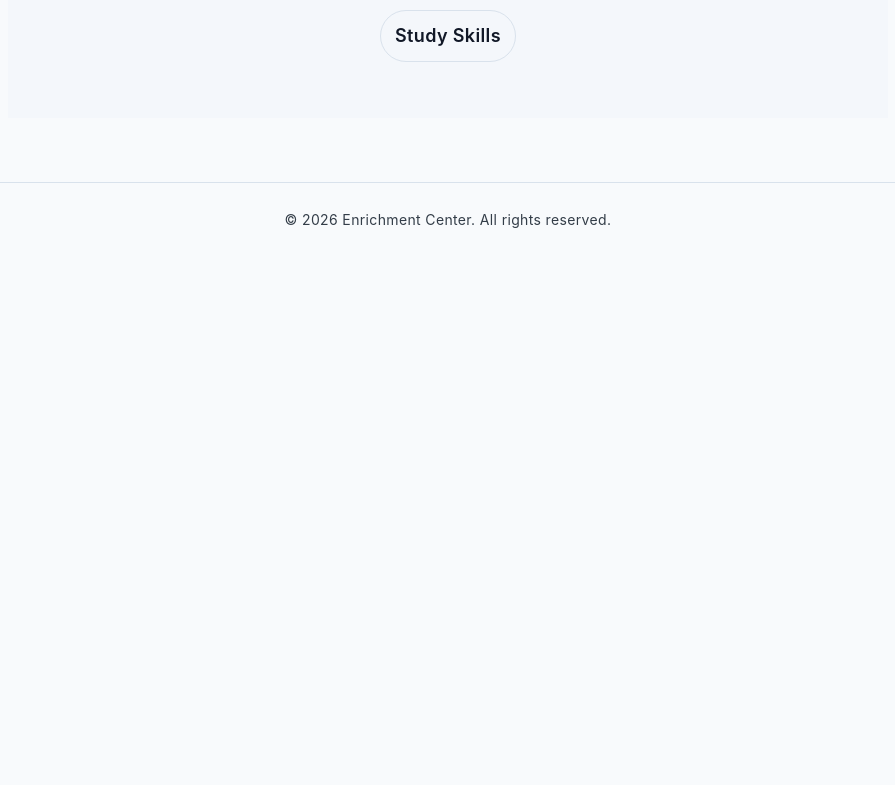
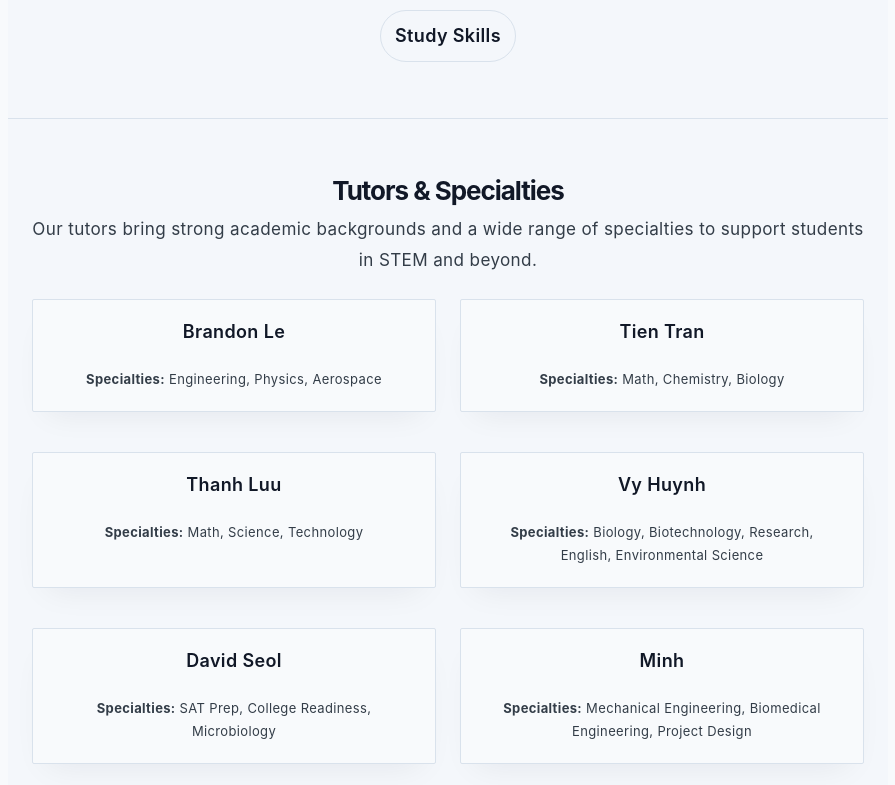
Before and after one commit to davidseol628-sketch/davids-website, a React (Vite) app: page /tutoring in a window 1280 px wide. Shown: the part 875-1660 px from the top of the page, without its empty margins (192-1087 px from the left). Before the commit the page ends 1131 px from the top, so only its background shows below. Built offline with nearby package versions, Linux system fonts and the light colour scheme; no server answers.

Commit message:
Update tutoring content and about us

```diff
--- a/src/routes/Tutoring.jsx
+++ b/src/routes/Tutoring.jsx
@@ -27,6 +27,33 @@ const subjectOfferings = [
   'SAT Prep',
   'College Readiness',
   'Study Skills',
+]
+
+const tutors = [
+  {
+    name: 'Brandon Le',
+    specialties: 'Engineering, Physics, Aerospace',
+  },
+  {
+    name: 'Tien Tran',
+    specialties: 'Math, Chemistry, Biology',
+  },
+  {
+    name: 'Thanh Luu',
+    specialties: 'Math, Science, Technology',
+  },
+  {
+    name: 'Vy Huynh',
+    specialties: 'Biology, Biotechnology, Research, English, Environmental Science',
+  },
+  {
+    name: 'David Seol',
+    specialties: 'SAT Prep, College Readiness, Microbiology',
+  },
+  {
+    name: 'Minh',
+    specialties: 'Mechanical Engineering, Biomedical Engineering, Project Design',
+  },
 ]
 
 export default function Tutoring() {
@@ -83,6 +110,24 @@ export default function Tutoring() {
           ))}
         </div>
       </section>
+
+      <section className={`${homeStyles.section} ${homeStyles.sectionAlt}`}>
+        <h2>Tutors & Specialties</h2>
+        <p className={homeStyles.lead}>
+          Our tutors bring strong academic backgrounds and a wide range of
+          specialties to support students in STEM and beyond.
+        </p>
+        <div className={`${shared.grid} ${shared.twoColGrid}`} style={{ gap: '24px', marginTop: '24px' }}>
+          {tutors.map((tutor) => (
+            <div key={tutor.name} className={shared.card}>
+              <h3 className={shared.cardTitle}>{tutor.name}</h3>
+              <p className={shared.smallText}>
+                <strong>Specialties:</strong> {tutor.specialties}
+              </p>
+            </div>
+          ))}
+        </div>
+      </section>
     </div>
   )
 }
--- a/src/routes/Tutors.jsx
+++ b/src/routes/Tutors.jsx
@@ -61,7 +61,7 @@ export default function AboutUs() {
   return (
     <div className={shared.page}>
       <section className={`${homeStyles.section} ${homeStyles.sectionAlt}`}>
-        <h2>About Us</h2>
+        <h2>Our Mission Statement</h2>
         <p className={homeStyles.lead}>
           At Praxis Enrichment Center, we believe that knowledge and learning
           should be accessible to everyone. Our mission is to empower students
@@ -100,17 +100,6 @@ export default function AboutUs() {
           </div>
         ))}
       </div>
-
-      <div style={{ marginTop: '28px', textAlign: 'center' }}>
-        <a
-          className={shared.btn}
-          href="https://docs.google.com/forms/d/e/1FAIpQLSdQjHRNLuEqbR0tuOREmgmqoUmgLiMA_jdovmssCTHE2B8veQ/viewform"
-          target="_blank"
-          rel="noreferrer noopener"
-        >
-          Sign Up!
-        </a>
-      </div>
     </div>
   )
 }
```
